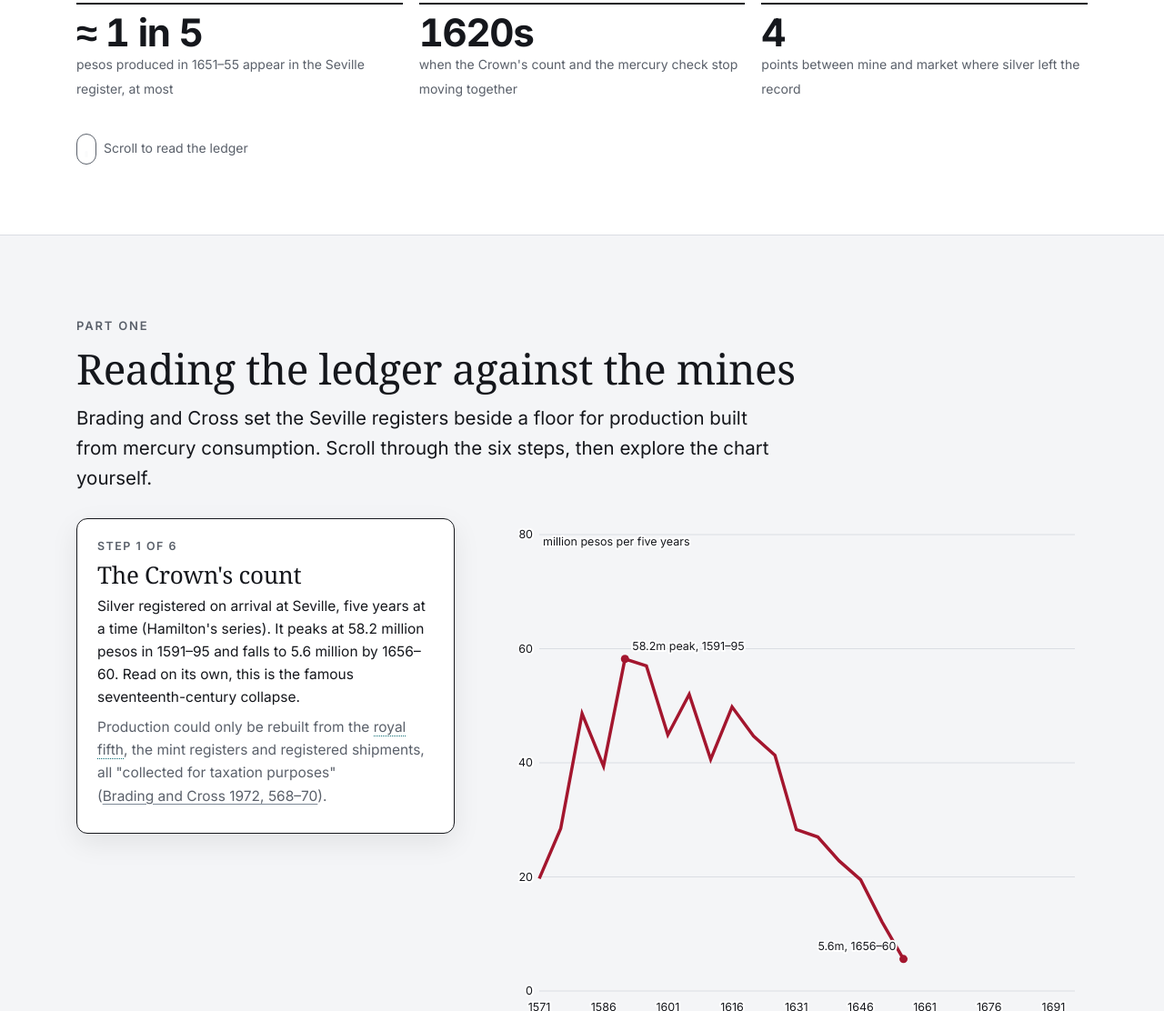
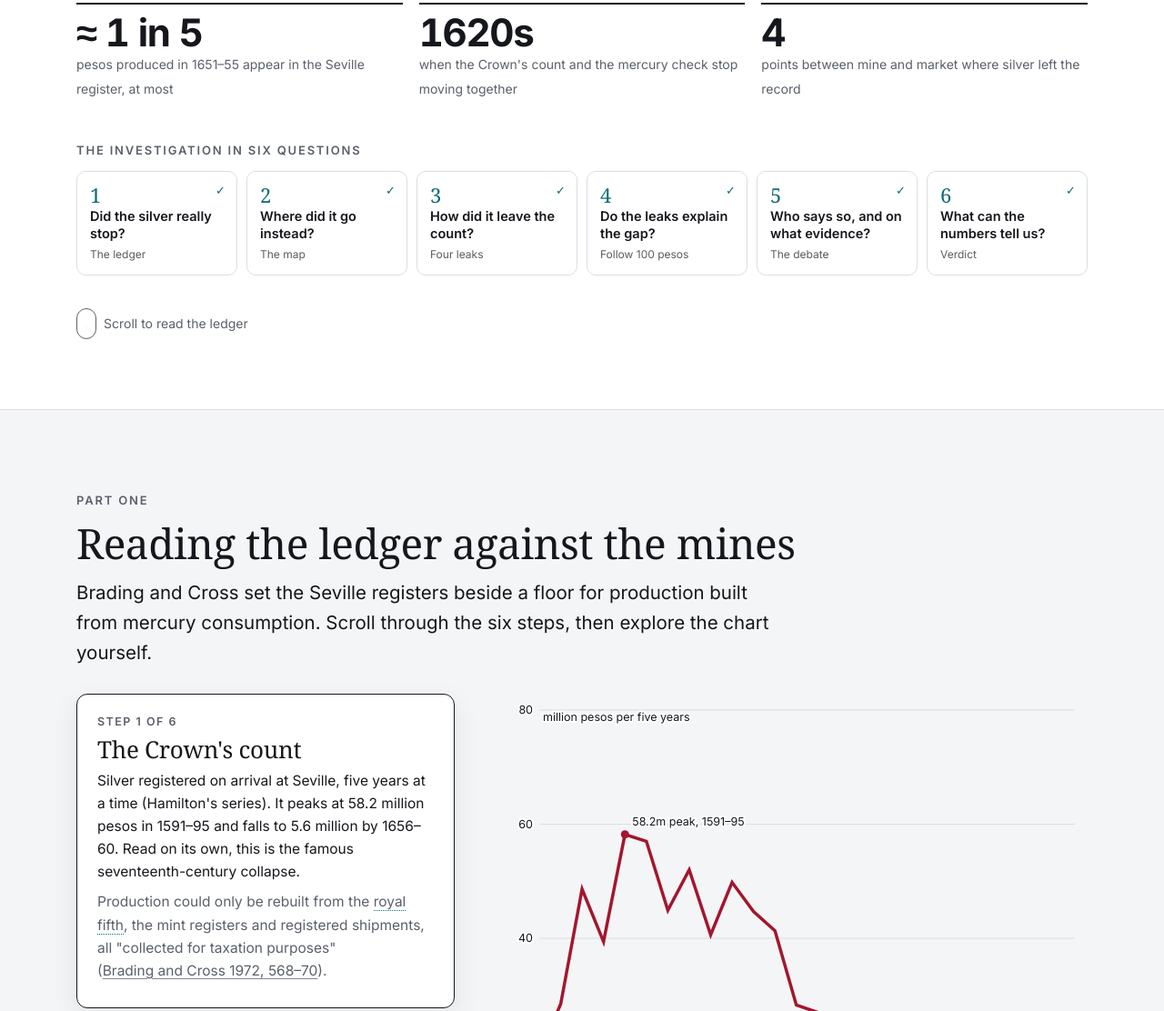
Before and after one commit to luke-cnln/silver-gap, a plain HTML site: page index.html in a window 1280 px wide. Shown: the part 1072-2184 px from the top of the page at 91% size. Drawn offline with Linux system fonts and the light colour scheme; a web font is replaced by a local one.

Commit message:
Hero: six questions route with visited ticks; data CSV download

```diff
--- a/index.html
+++ b/index.html
@@ -234,6 +234,17 @@ td.n,th.n{text-align:right;font-variant-numeric:tabular-nums;white-space:nowrap}
 .cf li span:not(.cfk){grid-column:2;font-size:16.5px;line-height:1.5}
 .cf b{font-variant-numeric:tabular-nums}
 @media print{.casefile a{display:none}}
+/* six questions */
+.qs{grid-column:1/-1;margin-top:clamp(26px,4vw,44px)}
+.qs ol{list-style:none;margin:10px 0 0;padding:0;display:grid;grid-template-columns:repeat(6,minmax(0,1fr));gap:10px}
+.qs a{display:grid;gap:4px;height:100%;padding:14px 14px 12px;border:1px solid var(--rule);border-radius:10px;text-decoration:none;color:inherit;position:relative;transition:border-color .2s,transform .2s}
+.qs a:hover{border-color:var(--teal);transform:translateY(-2px)}
+.qs .qn{font-family:"IM Fell English",Georgia,serif;font-size:22px;line-height:1;color:var(--teal)}
+.qs .qt{font-size:14.5px;line-height:1.3;font-weight:600}
+.qs .qp{font-size:12px;opacity:.7}
+.qs a.seen::after{content:"✓";position:absolute;top:10px;right:12px;font-size:13px;color:var(--teal)}
+@media(max-width:900px){.qs ol{grid-template-columns:repeat(2,minmax(0,1fr))}}
+@media print{.qs{display:none}}
 /* next bridges */
 .next{display:grid;grid-template-columns:minmax(0,1fr) auto;align-items:center;gap:4px 18px;margin-top:clamp(40px,6vw,64px);padding:18px 0 4px;border-top:1px solid var(--rule);text-decoration:none;color:inherit}
 .next .kicker{grid-column:1;margin:0}
@@ -338,6 +349,17 @@ a{color:inherit}
 <div><strong>1620s</strong><span>when the Crown's count and the mercury check stop moving together</span></div>
 <div><strong>4</strong><span>points between mine and market where silver left the record</span></div>
 </div>
+<nav class="qs" aria-label="The investigation in six questions">
+<div class="kicker">The investigation in six questions</div>
+<ol>
+<li><a href="#ledger" data-s="ledger"><span class="qn">1</span><span class="qt">Did the silver really stop?</span><span class="qp">The ledger</span></a></li>
+<li><a href="#map-s" data-s="map-s"><span class="qn">2</span><span class="qt">Where did it go instead?</span><span class="qp">The map</span></a></li>
+<li><a href="#stations" data-s="stations"><span class="qn">3</span><span class="qt">How did it leave the count?</span><span class="qp">Four leaks</span></a></li>
+<li><a href="#peso" data-s="peso"><span class="qn">4</span><span class="qt">Do the leaks explain the gap?</span><span class="qp">Follow 100 pesos</span></a></li>
+<li><a href="#debate" data-s="debate"><span class="qn">5</span><span class="qt">Who says so, and on what evidence?</span><span class="qp">The debate</span></a></li>
+<li><a href="#verdict" data-s="verdict"><span class="qn">6</span><span class="qt">What can the numbers tell us?</span><span class="qp">Verdict</span></a></li>
+</ol>
+</nav>
 <a class="cue" href="#ledger"><i></i>Scroll to read the ledger</a>
 </div>
 </header>
@@ -591,6 +613,7 @@ a{color:inherit}
 <details style="margin-top:18px"><summary>Data behind the ledger chart (Brading and Cross 1972, Table I)</summary>
 <div class="scroll" style="margin-top:10px"><table id="dt"><thead><tr><th>Years</th><th class="n">Registered, Seville</th><th class="n">Mercury floor</th><th class="n">Adjusted floor</th><th class="n">Register as % of adjusted floor</th></tr></thead><tbody></tbody></table></div>
 <p class="meta">Millions of pesos of 8 reales, five-year totals. The mercury floor uses a deliberately low multiplier (110 marks, 935 pesos per quintal of mercury). The adjusted floor adds 15% for smelted silver and 10% for gold. Hamilton's series ends in 1660.</p>
+<p><button type="button" class="pbtn" id="csvdl">Download this table (CSV)</button></p>
 </details>
 <details style="margin-top:6px"><summary>How this site was built</summary>
 <div class="method">
@@ -876,6 +899,14 @@ $$('#flows path.flow.base').forEach((p,i)=>{});
   svg.innerHTML='<line x1="'+L+'" x2="'+(W-R)+'" y1="'+g100+'" y2="'+g100+'" stroke="var(--rule)" stroke-dasharray="4 4"/><text x="'+(L-6)+'" y="'+(g100+4)+'" text-anchor="end" style="font-size:11px">100%</text><text x="'+(L-6)+'" y="'+(ys(0)+4)+'" text-anchor="end" style="font-size:11px">0</text><path d="'+pth+'" fill="none" stroke="var(--red)" stroke-width="2.2" stroke-linejoin="round"/>'+dots+'<text x="'+L+'" y="'+(H-4)+'" style="font-size:11px">'+rows[0][0]+'</text><text x="'+(W-R)+'" y="'+(H-4)+'" text-anchor="end" style="font-size:11px">'+rows[n-1][0]+'</text>';
  }
  [ly,ls,lg,sel].forEach(e=>e.addEventListener('input',draw));sel.addEventListener('change',draw);draw();})();
+/* six questions: tick each part once the reader has reached it */
+(function(){const links=$$('.qs a[data-s]');if(!links.length||!('IntersectionObserver' in window))return;
+ const io=new IntersectionObserver(es=>es.forEach(e=>{if(e.isIntersecting){const l=links.find(x=>x.dataset.s===e.target.id);if(l){l.classList.add('seen');l.setAttribute('aria-label',l.innerText.replace(/\s+/g,' ')+' (visited)');}io.unobserve(e.target);}}),{threshold:.25});
+ links.forEach(l=>{const s=document.getElementById(l.dataset.s);s&&io.observe(s);});})();
+/* data download */
+(function(){const b=$('#csvdl');if(!b)return;b.addEventListener('click',()=>{const rows=[['Years','Registered imports, Seville (Hamilton)','Minimum production by amalgamation','Adjusted minimum total']].concat(D.map(d=>[d[0],d[1]==null?'':d[1],d[2],d[3]]));
+ const csv='Source: Brading and Cross 1972, Table I, p. 579. Millions of pesos of 8 reales.\n'+rows.map(r=>r.map(c=>'"'+String(c).replace(/"/g,'""')+'"').join(',')).join('\n');
+ const url=URL.createObjectURL(new Blob([csv],{type:'text/csv'}));const a=document.createElement('a');a.href=url;a.download='brading-cross-1972-table-1.csv';document.body.appendChild(a);a.click();a.remove();setTimeout(()=>URL.revokeObjectURL(url),1000);});})();
 /* case file: carry the reader's own settings into the verdict */
 (function(){if(!$('#casefile'))return;const PPM=935/110,R5155=D.find(d=>d[0]==='1651–55');let touchedLab=false,touchedPeso=false;
  ['#ly','#ls','#lg'].forEach(q=>{const el=$(q);el&&el.addEventListener('input',()=>{touchedLab=true;cf();});});
@@ -884,7 +915,7 @@ $$('#flows path.flow.base').forEach((p,i)=>{});
   const fl=R5155[2]/935*y*PPM*(1+sm/100+(g?0.10:0)),share=R5155[1]/fl*100;
   $('#cf1').innerHTML=(touchedLab?'On your assumptions':'On Brading and Cross\'s own assumptions')+' ('+y+' marks a quintal, '+sm+'% smelted, gold '+(g?'included':'left out')+'), the mines produced at least <b>'+fl.toFixed(1)+' million pesos</b> in 1651–55. The register shows 12.1, so <b>at most '+Math.round(share)+' per cent</b> reached it.';
   let v=100;S.forEach(s=>{v*=1-(+document.getElementById('r-'+s.id).value)/100;});
-  $('#cf2').innerHTML=(touchedPeso?'Your four leaks':'The starting leak settings')+' bring 100 pesos down to <b>'+Math.round(v)+'</b> by the time the silver reaches Seville.';
+  $('#cf2').innerHTML=(touchedPeso?'Your four leaks':'The starting leak settings')+' bring 100 pesos down to <b>'+Math.round(v)+'</b> registered at Seville.';
   const gap=v-share;
   $('#cf3').innerHTML=gap>0.5?'<b>'+Math.round(gap)+' of every 100 pesos</b> are still unaccounted for. Either the leaks were larger than any single source records, or silver stayed and circulated in the Americas. The sources cannot say which, which is why the verdict is a range.':'On these settings the documented leaks <b>cover the whole gap</b>. Check them against the teal source marks in Part 4: settings this high sit at or beyond what the sources support.';}
  cf();})();
```
